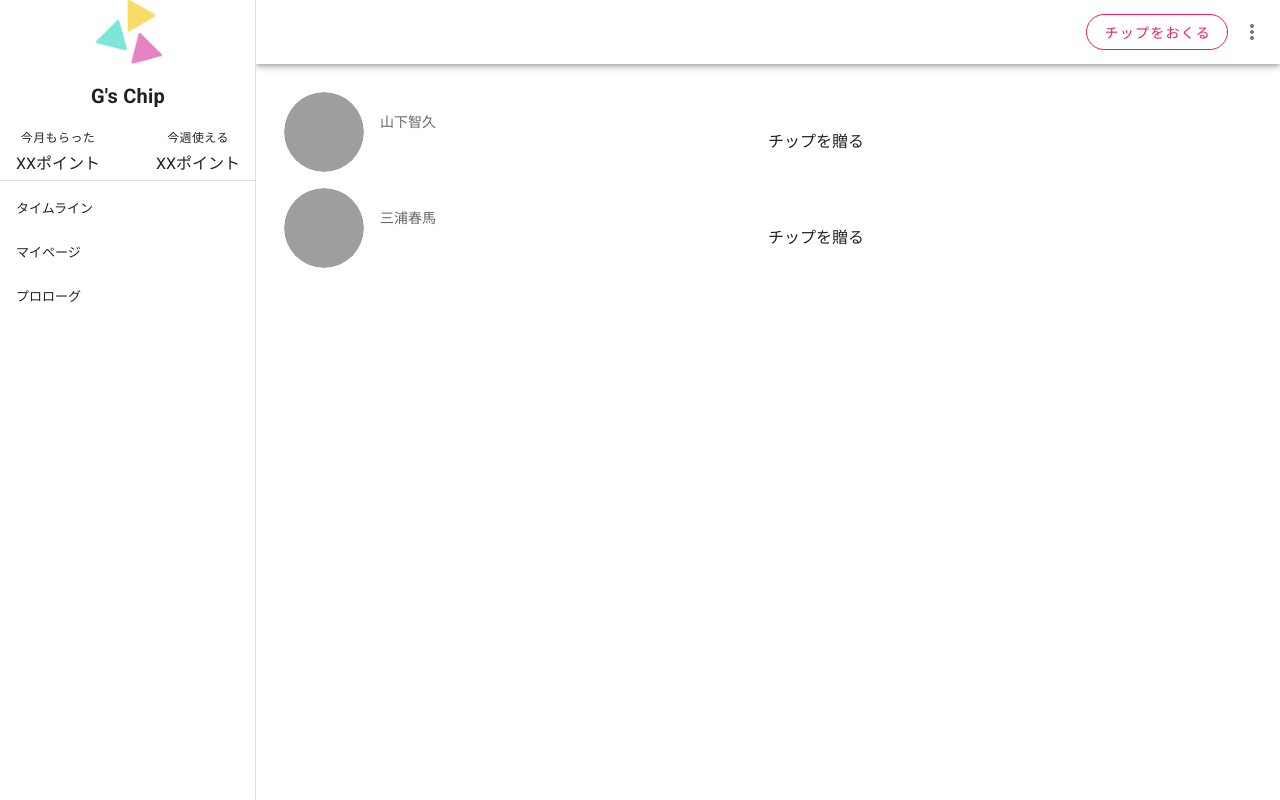
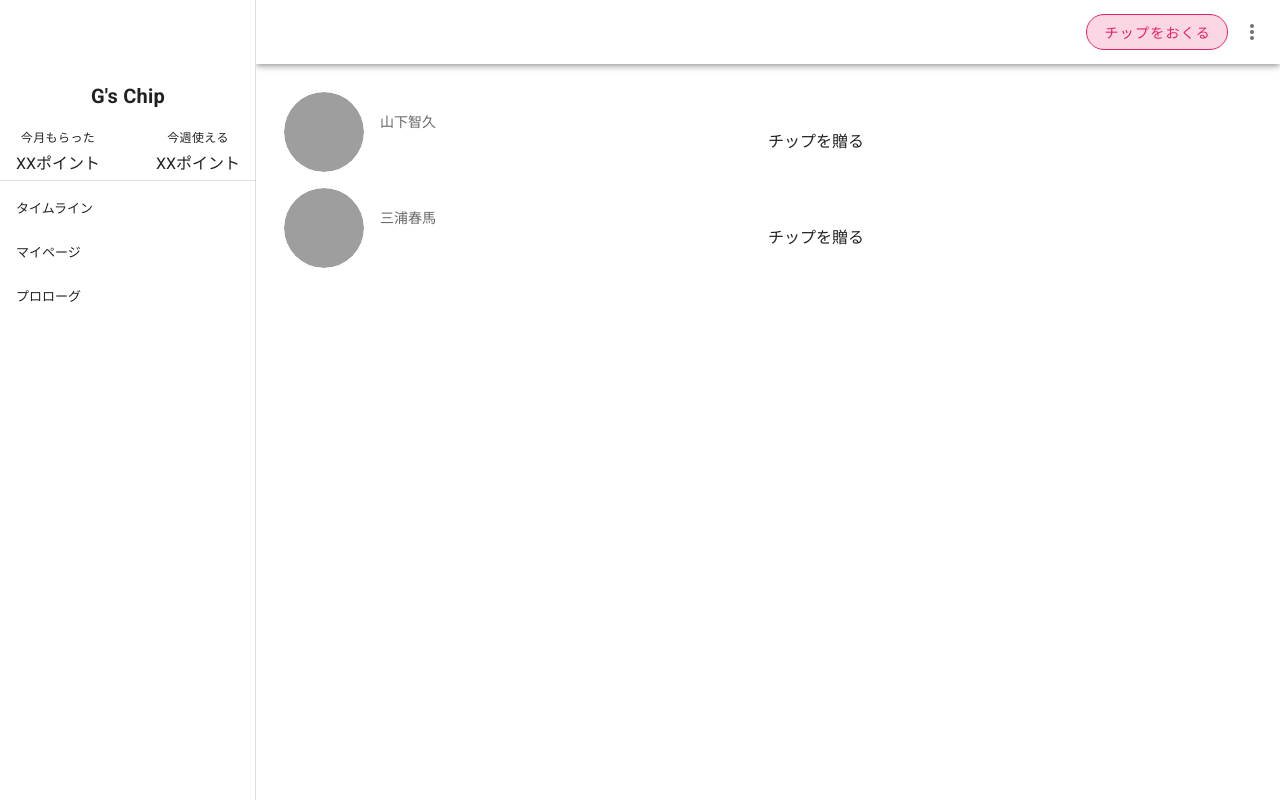
Before and after one commit to YoshioKimura/hichip, a Nuxt app: page /userlist in a window 1280 px wide. Built offline with nearby package versions, Linux system fonts and the light colour scheme; grey boxes are pictures that could not be loaded.

Commit message:
fix: チップを贈るのリンク先修正

```diff
--- a/layouts/user.vue
+++ b/layouts/user.vue
@@ -5,7 +5,7 @@
       color="white"
     >
       <v-spacer />
-      <v-btn rounded outlined color="pink">
+      <v-btn rounded outlined color="pink" to="/userlist">
         チップをおくる
       </v-btn>
       <v-menu
```
